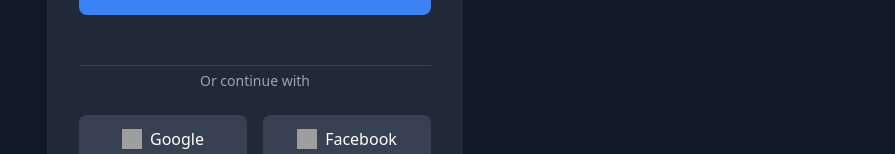
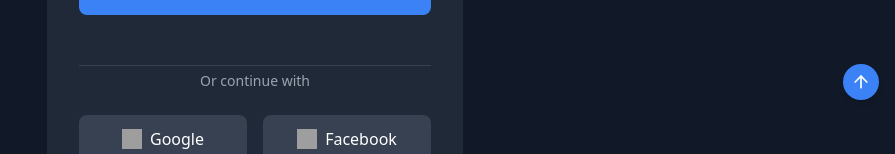
Before and after one commit to HelloTanvir/pulsefeed, a React (Vite) app in the folder app/: page /signup in a window 1280 px wide. Shown: the part 684-838 px from the top of the page, without its empty margins (385-1280 px from the left). Built offline with nearby package versions, Linux system fonts and the light colour scheme; grey boxes are pictures that could not be loaded.

Commit message:
added scroll to top button

```diff
--- a/app/src/ui/App.tsx
+++ b/app/src/ui/App.tsx
@@ -4,6 +4,7 @@ import NewsList from "./components/NewsList";
 import NewsDetails from "./components/NewsDetails";
 import Bookmarks from "./components/Bookmarks";
 import Auth from "./components/Auth";
+import ScrollToTop from "./components/ScrollToTop";
 
 function App() {
   return (
@@ -22,6 +23,7 @@ function App() {
         </Routes>
       </BrowserRouter>
       <Toaster />
+      <ScrollToTop />
     </>
   );
 }
--- /dev/null
+++ b/app/src/ui/components/ScrollToTop.tsx
@@ -0,0 +1,14 @@
+import { ArrowUp } from "lucide-react";
+
+const ScrollToTop = () => {
+  return (
+    <button
+      className="fixed bottom-4 right-4 bg-blue-500 text-white p-2 rounded-full cursor-pointer shadow-md hover:bg-blue-600 transition-colors"
+      onClick={() => window.scrollTo({ top: 0, behavior: "smooth" })}
+    >
+      <ArrowUp className="h-5 w-5" />
+    </button>
+  );
+};
+
+export default ScrollToTop;
```
